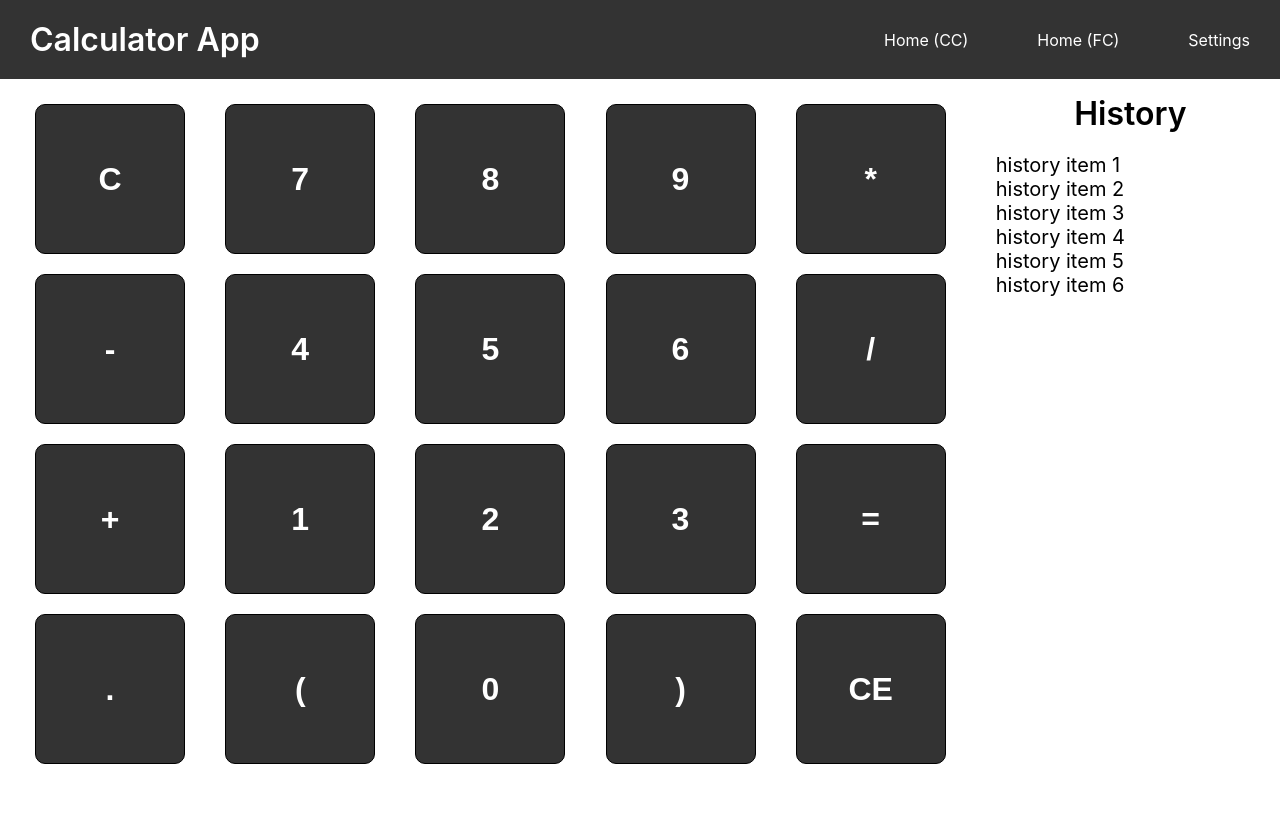
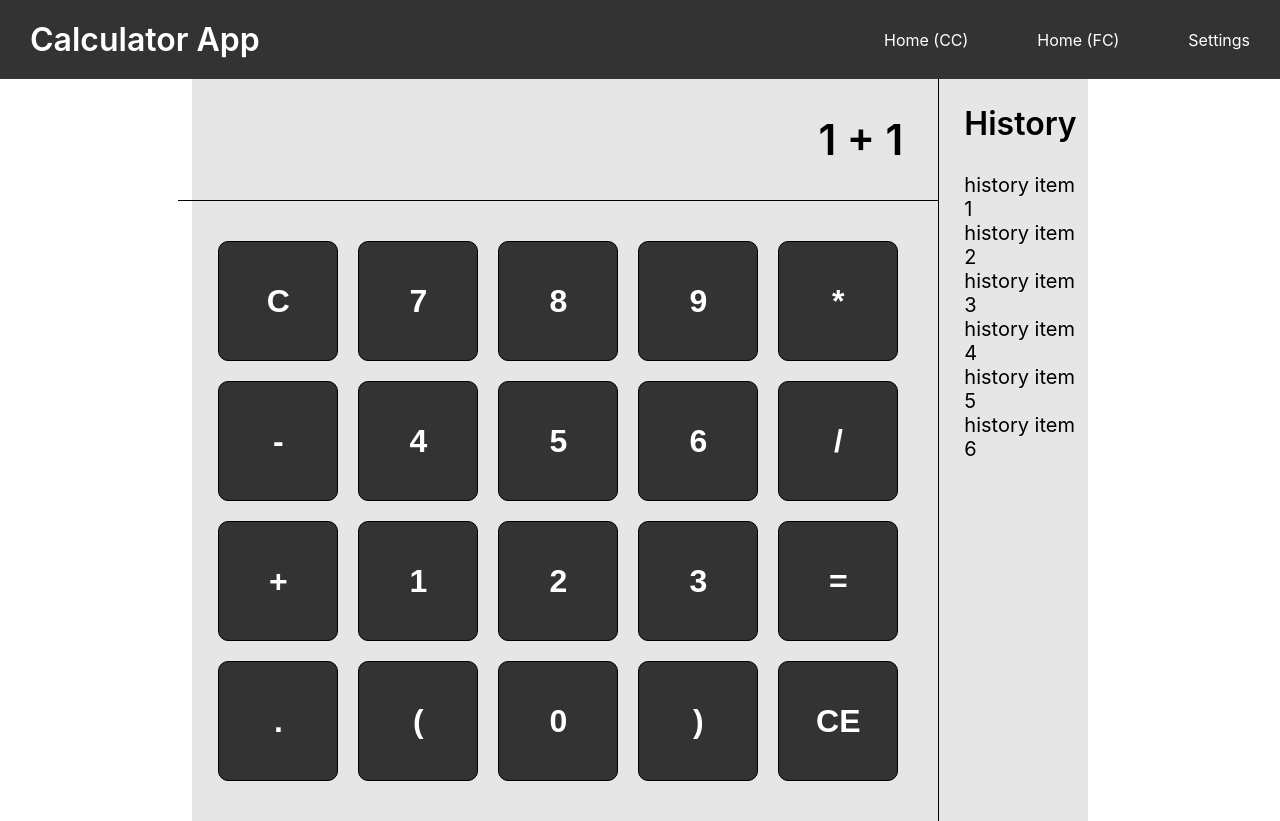
Before and after one commit to LizavetaLeiko/TestTaskCalculator, a React (Create React App) app in the folder calculator/: page /fc in a window 1280 px wide. Before the commit the page ends 800 px from the top, so only its background shows below. Built offline with nearby package versions, Linux system fonts and the light colour scheme.

Commit message:
feat: display component

```diff
--- a/calculator/src/components/calculator/CalculatorFC.jsx
+++ b/calculator/src/components/calculator/CalculatorFC.jsx
@@ -1,12 +1,17 @@
 import { KeypadFC } from '../keypad/KeypadFC'
 import { HistoryFC } from '../history/HistoryFC'
-import {CalcBox} from './calculatorStyles'
+import { DisplayFC } from '../display/DisplayFC'
+import { CalcBox, CalcContent } from './calculatorStyles'
+
 
 export const CalculatorFC = () =>{
 
   return(
     <CalcBox>
-      <KeypadFC/>
+      <CalcContent>
+        <DisplayFC/>
+        <KeypadFC/>
+      </CalcContent>
       <HistoryFC/>
     </CalcBox>
   )
--- a/calculator/src/components/calculator/calculatorStyles.js
+++ b/calculator/src/components/calculator/calculatorStyles.js
@@ -3,7 +3,18 @@ import styled from "styled-components";
 
 export const CalcBox = styled.div`
   display: flex;
-  justify-content: space-between;
+  justify-content: center;
   align-items: flex-start;
   height: 100%;
+  width: 70%;
+  margin: 0 auto;
+  background-color: #E6E6E6;
 `
+export const CalcContent = styled.div`
+  width: 100%;
+  display: flex;
+  flex-direction: column;
+  align-items: flex-start;
+  height: 100%;
+  border-right: 1px #000 solid;
+`
--- /dev/null
+++ b/calculator/src/components/display/DisplayFC.jsx
@@ -0,0 +1,10 @@
+import {DisplayBox, DisplayContent} from './displayStyles'
+
+export const DisplayFC = () =>{
+
+  return(
+    <DisplayBox>
+      <DisplayContent>1 + 1</DisplayContent>
+    </DisplayBox>
+  )
+}
--- /dev/null
+++ b/calculator/src/components/display/displayStyles.js
@@ -0,0 +1,13 @@
+import styled from "styled-components";
+
+export const DisplayBox = styled.div`
+  padding: 35px;
+  width: 100%;
+  border-bottom: 1px #000 solid;
+`
+export const DisplayContent = styled.div`
+  font-size: 42px;
+  font-weight: 600;
+  color: #000;
+  text-align: right;
+`
--- a/calculator/src/components/header/headerStyles.js
+++ b/calculator/src/components/header/headerStyles.js
@@ -26,7 +26,7 @@ export const HeaderRightNav = styled.div`
   width: 30%;
 `
 
-export const HeaderLogo = styled.p`
+export const HeaderLogo = styled.h1`
   font-size: 32px;
   font-weight: 600;
   color: #fff;
--- a/calculator/src/components/history/historyStyles.js
+++ b/calculator/src/components/history/historyStyles.js
@@ -3,7 +3,7 @@ import styled from 'styled-components'
 export const HisporyBox = styled.div`
   width: 30%;
   height: 100%;
-  padding: 15px;
+  padding: 25px;
 `
 export const HisporyList = styled.ul`
   list-style: none;
@@ -16,8 +16,8 @@ export const HisporyList = styled.ul`
 export const HisporyItem = styled.li`
   list-style: none;
 `
-export const HisporyTitle = styled.p`
-  margin-bottom: 20px;
+export const HisporyTitle = styled.h2`
+  margin-bottom: 30px;
   font-size: 32px;
   font-weight: 600;
   color: #000;
--- a/calculator/src/components/keypad/keypadStyles.js
+++ b/calculator/src/components/keypad/keypadStyles.js
@@ -7,12 +7,12 @@ export const KeypadBox = styled.div`
   justify-items: center;
   grid-template-rows: 1fr 1fr 1fr 1fr;
   grid-template-columns: 1fr 1fr 1fr 1fr 1fr;
-  padding: 15px;
+  padding: 30px;
 `
 
 export const KeypadButton = styled.button`
-  width: 150px;
-  height: 150px;
+  width: 120px;
+  height: 120px;
   border-radius: 10px;
   cursor: pointer;
   margin: 10px;
```
Also changed, not shown: calculator/src/components/display/DisplayCC.jsx (added, +12 -0 lines).
